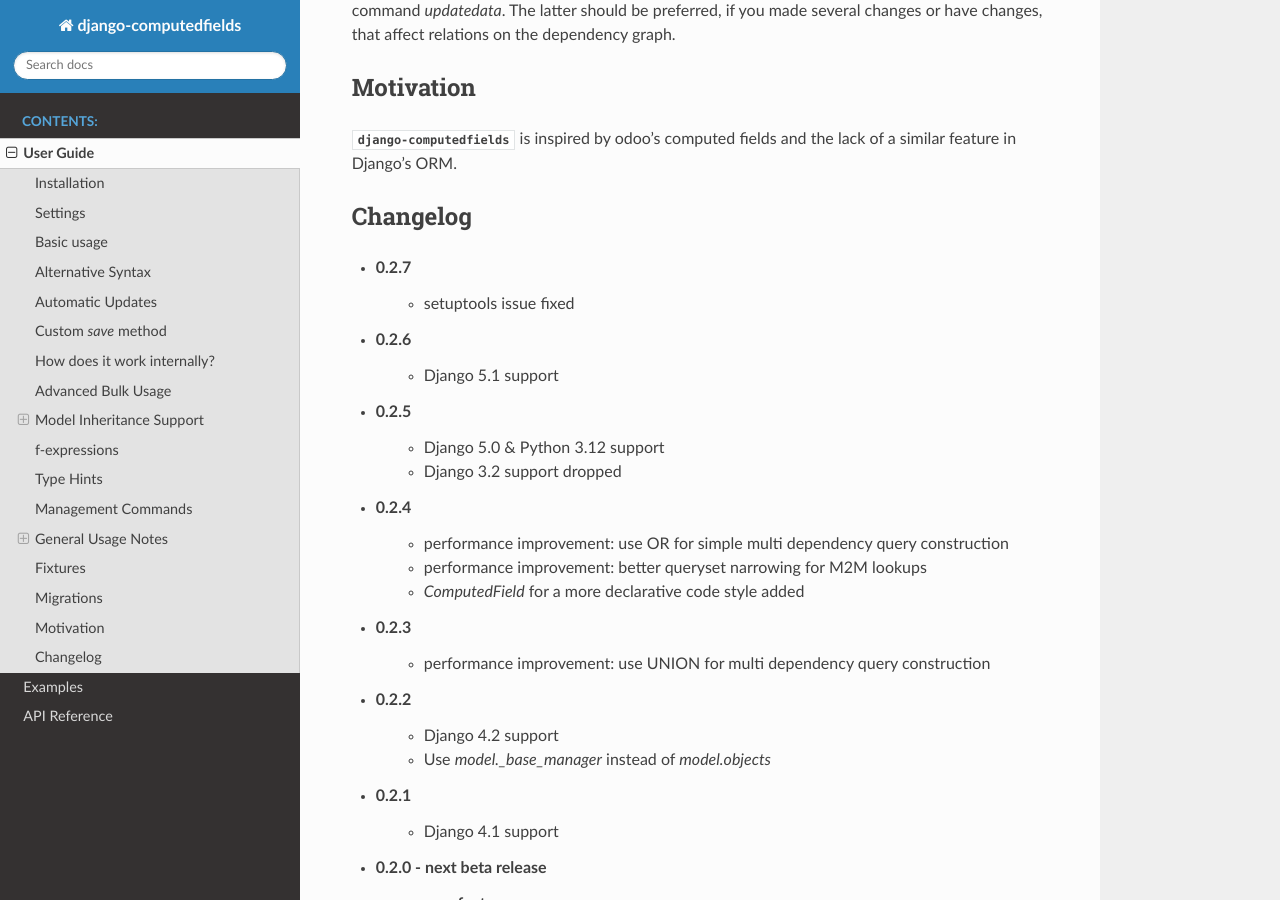
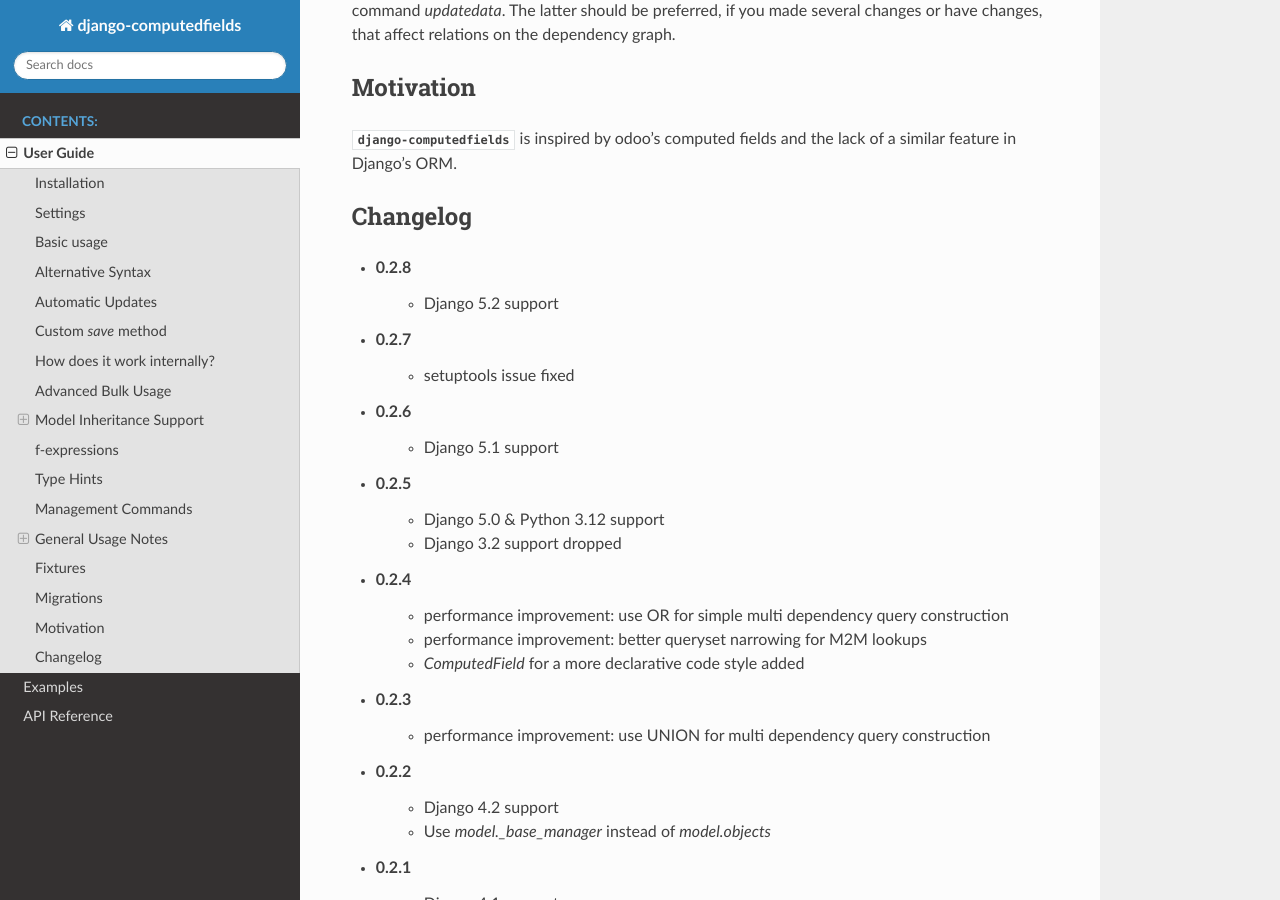
Before and after one commit to netzkolchose/django-computedfields, a Sphinx documentation site: the page built from docs/manual.rst, in a window 1280 px wide and 900 px high, scrolled down 13119 px. Built offline with Sphinx 7.4.7 and the Read the Docs theme 3.1.0, drawn with Linux system fonts in a browser that asks for light colours; the version number is read from the project's files by our own code.

Commit message:
new release

```diff
--- a/computedfields/__init__.py
+++ b/computedfields/__init__.py
@@ -1 +1 @@
-__version__ = '0.2.7'
+__version__ = '0.2.8'
--- a/docs/manual.rst
+++ b/docs/manual.rst
@@ -611,6 +611,8 @@
 Changelog
 ---------
 
+- 0.2.8
+    - Django 5.2 support
 - 0.2.7
     - setuptools issue fixed
 - 0.2.6
--- a/setup.py
+++ b/setup.py
@@ -30,7 +30,7 @@
     author='netzkolchose',
     author_email='j.breitbart@netzkolchose.de',
     url='https://github.com/netzkolchose/django-computedfields',
-    download_url='https://github.com/netzkolchose/django-computedfields/archive/0.2.7.tar.gz',
+    download_url='https://github.com/netzkolchose/django-computedfields/archive/0.2.8.tar.gz',
     keywords=['django', 'method', 'decorator',
               'autoupdate', 'persistent', 'field'],
     classifiers=[
```
Also changed, not shown: README.md (+2 -0 lines).
